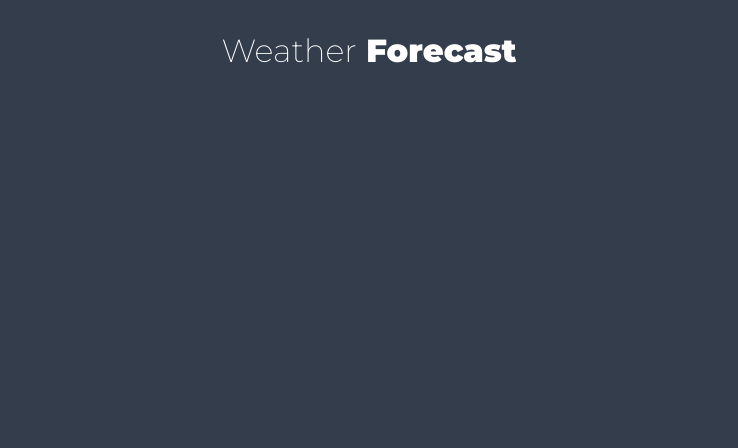
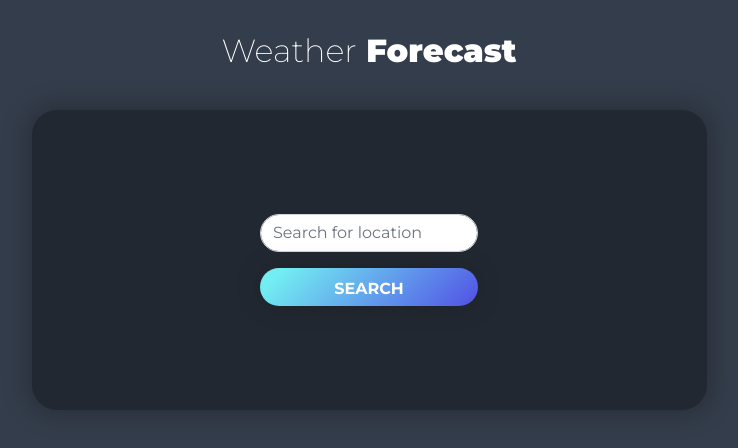
Before and after one commit to poliach/the-api-weather-react, a React (Create React App) app: page / in a window 1280 px wide. Shown: the top 448 px of the page, without its empty margins (271-1009 px from the left). Built offline with nearby package versions, Linux system fonts and the light colour scheme.

Commit message:
create form

```diff
--- a/src/components/Form/Form.jsx
+++ b/src/components/Form/Form.jsx
@@ -1,19 +1,28 @@
-import React from 'react';
+import React, {useState} from 'react';
 
 import styles from './Form.module.css';
 
 const Form = () => {
+    const [location, setLocation] = useState('');
+
+    const onSubmit = (e) => {
+        e.preventDefault();
+        if (!location || location === '') return;
+    }
+
     return (
-        <form>
+        <form onSubmit={onSubmit}>
             <input
                 aria-label="location"
                 type="text"
                 className={`${styles.input} form-control`}
                 placeholder="Search for location"
                 required
+                value={location}
+                onChange={e => setLocation(e.target.value)}
             />
 
-            <button type="submit" className={styles.button}>
+            <button type="submit" className={styles.button} onClick={onSubmit}>
                 SEARCH
             </button>
         </form>
--- a/src/components/Page/Page.jsx
+++ b/src/components/Page/Page.jsx
@@ -1,11 +1,22 @@
 import React, { Fragment } from 'react';
 
 import Header from '../Header';
+import Form from '../Form';
+import Error from '../Error';
+import Loader from '../Loader';
+// import Forecast from '../Forecast';
+import styles from './Page.module.css';
 
 const Page = () => {
     return (
         <Fragment>
             <Header />
+            <div className={styles.box}>
+                <Form />
+                {/* <Error /> */}
+                {/* <Loader /> */}
+                {/* <Forecast /> */}
+            </div>
         </Fragment>
     );
 };
```
